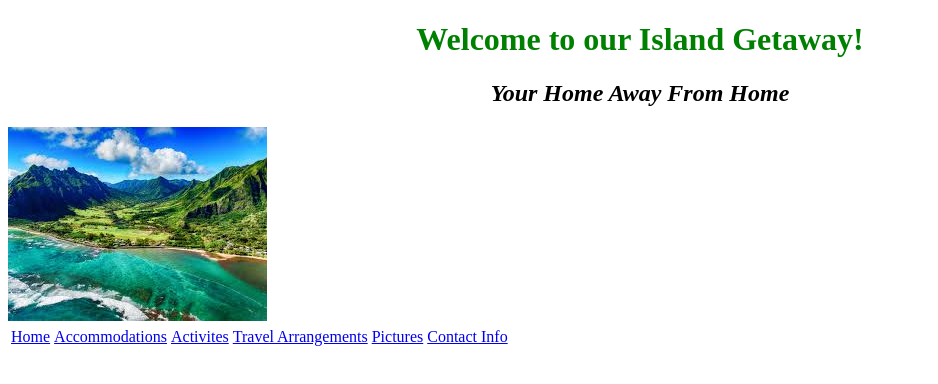
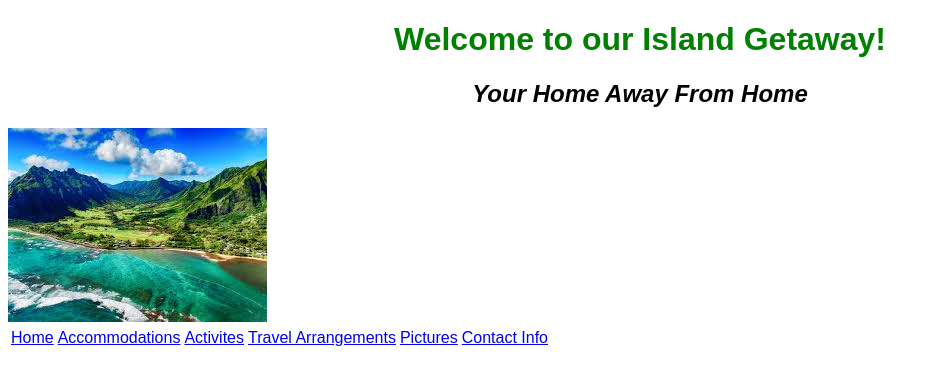
Before and after one commit to marialagunero/island-resort, a plain HTML site: page index.html in a window 1280 px wide. Shown: the whole page, without its empty margins (0-938 px from the left). Drawn offline with Linux system fonts and the light colour scheme; files whose address does not match are found by name.

Commit message:
change the font of the page

```diff
--- a/css/styles.css
+++ b/css/styles.css
@@ -13,6 +13,6 @@ p {
   color: gray;
 }
 
-body {
+body {font-family: sans-serif;
   background-color: white;
 }
```
